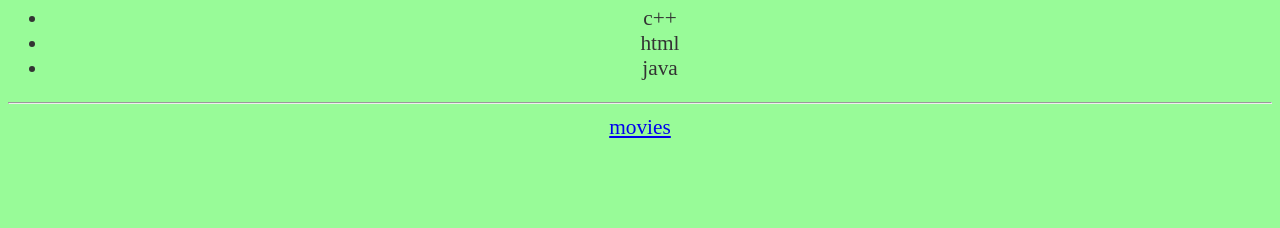
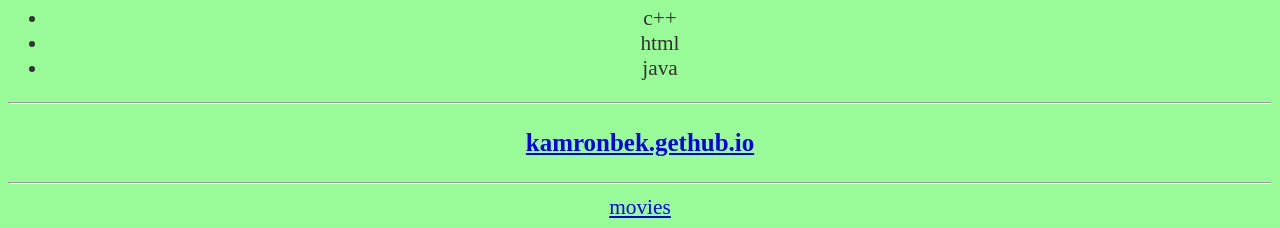
Before and after one commit to KAMRONBEK/KAMRONBEK.github.io, a plain HTML site: page index.html in a window 1280 px wide. Shown: the part 636-864 px from the top of the page. Before the commit the page ends 800 px from the top, so only its background shows below. Drawn offline with Linux system fonts and the light colour scheme.

Commit message:
Add files via upload

```diff
--- a/index.html
+++ b/index.html
@@ -20,6 +20,8 @@ Index</title>
 </ul>
 </p>
 <hr>
+<a href="https://kamronbek.github.io"><h3>kamronbek.gethub.io</h3></a>
+<hr>
 <a href="movies.html">movies</a>
 </body>
 </html>
```
